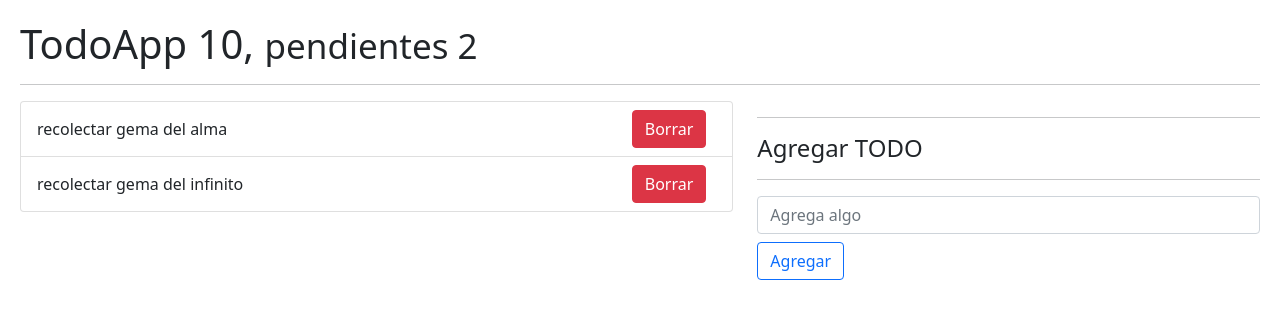
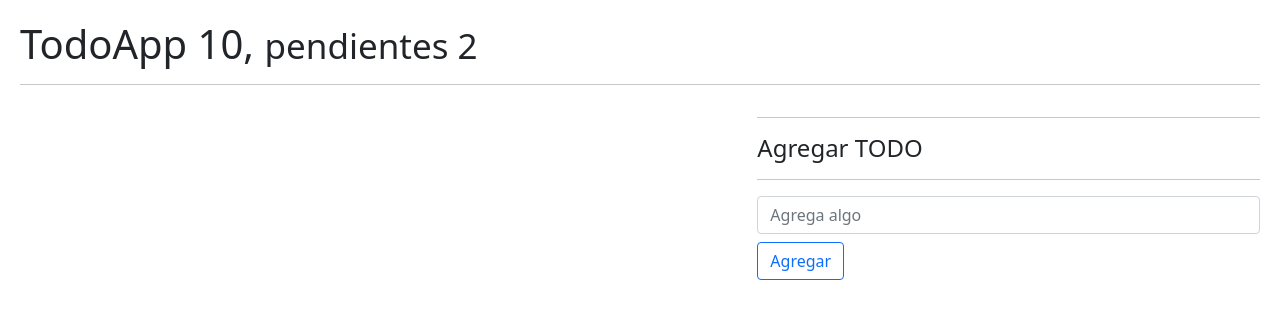
Before and after one commit to andresisfx/Hooks-Reducer, a React (Vite) app: page / in a window 1280 px wide. Shown: the top 318 px of the page. Built offline with nearby package versions, Linux system fonts and the light colour scheme.

Commit message:
saving in localstorage

```diff
--- a/src/08-useReducer/TodoApp.jsx
+++ b/src/08-useReducer/TodoApp.jsx
@@ -3,24 +3,28 @@
 import { toDoReducer } from './toDoReducer.js'
 import { ToDoList } from './ToDoList.jsx';
 import { ToDoAdd } from './ToDoAdd.jsx';
+import { useEffect } from 'react';
 
 
 const initialState = [
-    {
-        id:new Date().getTime(),
-        description:'recolectar gema del alma',
-        done:false
-    },
-    {
-        id:new Date().getTime() * 3,
-        description:'recolectar gema del infinito',
-        done:false
-    }
+
+    // {
+    //     id:new Date().getTime() * 3,
+    //     description:'recolectar gema del infinito',
+    //     done:false
+    // }
 ];
+const init=() => {
+    return JSON.parse(localStorage.getItem('toDos')) || [];
+}
 export const TodoApp = () => {
 
-    const [toDos, dispatch] = useReducer( toDoReducer, initialState );
+    const [toDos, dispatch] = useReducer( toDoReducer, initialState , init);
     console.log(toDos);
+
+    useEffect(() => {
+        localStorage.setItem('toDos', JSON.stringify(toDos));
+    })
     const onHandleToDo = (toDo) => {
         const action = {
             type:'[TODO] add new toDO',
```
